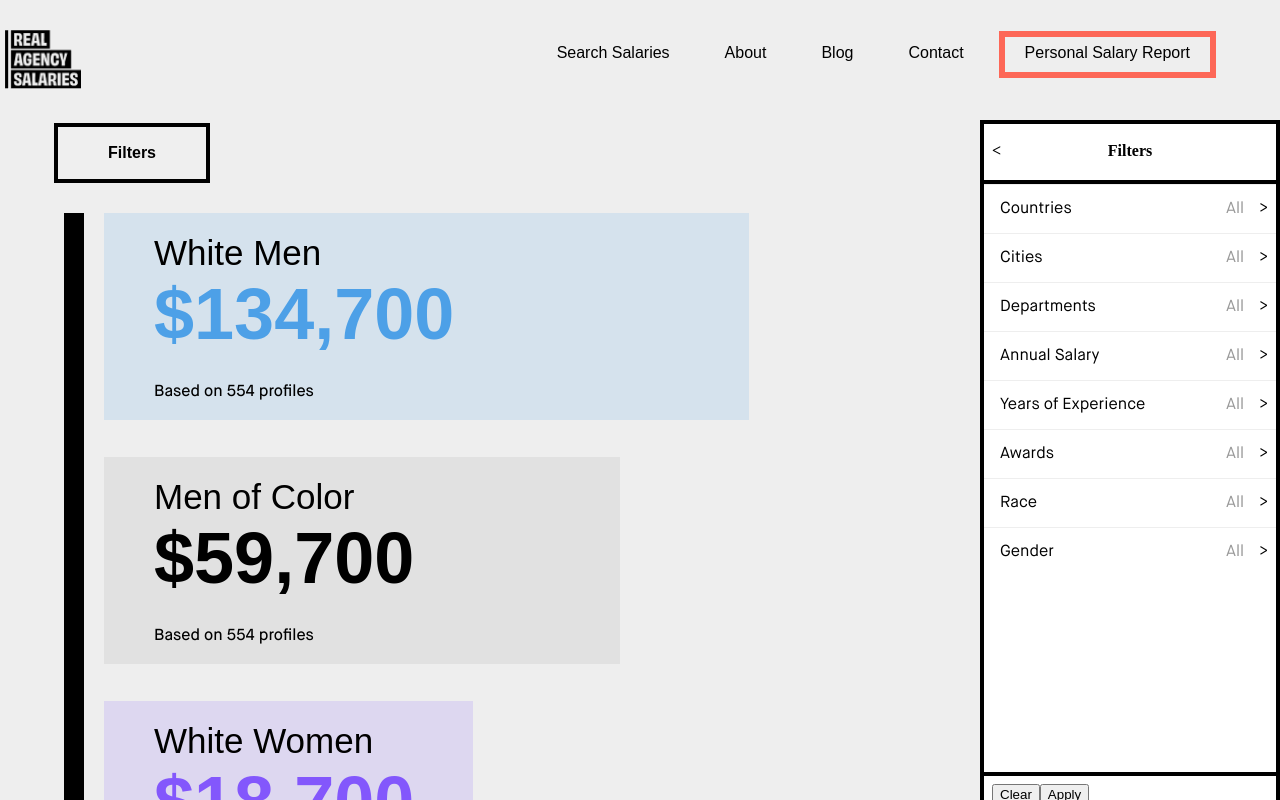
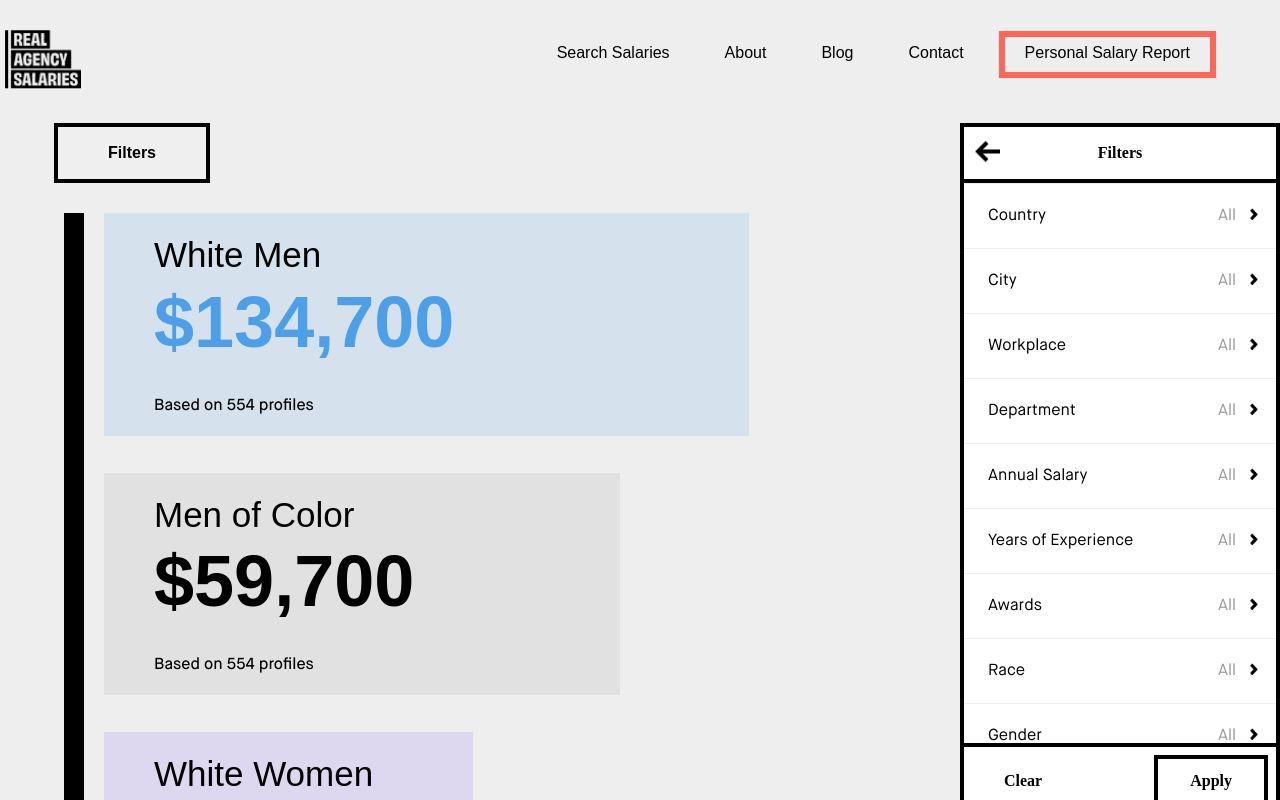
Before and after one commit to OneilCampbell/RAS-homepage, a plain HTML site: page snapshot.html in a window 1280 px wide. Both pictures are taken after a click on the button "Filters". Shown: the top 800 px of the page. Drawn offline with nearby package versions, Linux system fonts and the light colour scheme; a web font is replaced by a local one.

Commit message:
add filter styles

```diff
--- a/main.css
+++ b/main.css
@@ -45,6 +45,14 @@ body {
   height: 100%;
   width: 100%;
   margin: 0;
+}
+/****************************************************************
+-----------------------------------------------------------------
+                            spacers
+-----------------------------------------------------------------
+*****************************************************************/
+.pxy-0 {
+  padding: 0px !important;
 }
 
 /****************************************************************
@@ -363,6 +371,7 @@ li:hover {
 
 .salaries-slideshow-label-span {
   /* display: flex; */
+  line-height: 1.25;
 }
 
 .salaries-slideshow-label {
@@ -2863,6 +2872,33 @@ footer {
   padding-bottom: 70px;
 }
 
+.btn {
+  cursor: pointer;
+  font-size: 16px;
+  font-weight: 600;
+  line-height: 1.25;
+  border: none;
+  background: none;
+  font-family: "OBVIOUSLY-WIDE";
+  padding: 12px 32px 16px;
+}
+
+.btn-block {
+  width: 100%;
+  transition: 0.25s ease-out all;
+}
+.btn-block:hover {
+  background: black;
+  color: white;
+}
+
+.btn-primary {
+  border: solid 4px black;
+}
+.btn-primary:hover {
+  border: 4px solid #fd6757;
+}
+
 .button-fixed {
   display: block;
   width: calc(100% - 30px);
@@ -3107,7 +3143,7 @@ footer {
 .filter-menu {
   position: fixed;
   z-index: 9999;
-  top: 120px;
+  top: 123px;
   left: 100%;
   transition: 0.5s ease-out all;
   border: 4px solid black;
@@ -3115,6 +3151,7 @@ footer {
   margin: 0 auto;
   overflow: hidden;
   width: 100%;
+  height: calc(100% - 123px);
 }
 
 .filter-menu.open {
@@ -3135,11 +3172,11 @@ footer {
 
 @media only screen and (min-width: 560px) {
   .filter-menu {
-    width: 300px;
+    width: 320px;
     height: 700px;
   }
   .filter-menu.open {
-    left: calc(100% - 300px);
+    left: calc(100% - 320px);
   }
 }
 
@@ -3162,24 +3199,31 @@ footer {
 .filter-header {
   padding: 18px 8px;
   text-align: center;
+  line-height: 1;
 }
 
 .filter-header-back {
   position: absolute;
   left: 0;
-  top: 10px;
+  top: 50%;
+  transform: translateY(-50%);
   padding: 8px;
+  line-height: 1;
 }
 
 .filter-body {
-  height: 85%;
   display: flex;
   flex-direction: column;
+  overflow-y: auto;
+  height: 100%;
 }
 .filter-footer {
+  position: relative;
   padding: 8px;
   border-top: 4px solid black;
   display: flex;
+  justify-content: space-between;
+  align-items: center;
 }
 
 .list-unstyled {
@@ -3188,9 +3232,10 @@ footer {
   padding: 0;
   margin: 0;
 }
+
 .list-unstyled li {
   border-top: 1px solid #eee;
-  padding: 16px;
+  padding: 24px 24px;
   position: relative;
   font-family: "Maison Neue Book", sans-serif;
 }
@@ -3205,9 +3250,14 @@ footer {
 }
 
 .filter-options-item:after {
-  content: ">";
+  content: "";
+  background-image: url(./Assets/Images/chevron-right.png);
+  background-repeat: no-repeat;
+  background-size: contain;
+  width: 10px;
+  height: 12px;
   position: absolute;
-  right: 8px;
+  right: 16px;
 }
 
 .filter-count {
@@ -3219,13 +3269,43 @@ footer {
 
 .filter-body-search {
   width: 100%;
-  padding: 16px;
-  padding-left: 30px;
+  padding: 24px;
+  padding-left: 52px;
   background: #eee;
   border: none;
   font-family: "Maison Neue Book", sans-serif;
   line-height: 1.5;
-}
+  font-size: 16px;
+  border-radius: 0;
+}
+.filter-body-search::placeholder {
+  color: #999;
+}
+
+#filter-search-box {
+  position: relative;
+}
+#filter-search-box:before {
+  position: absolute;
+  top: 24px;
+  left: 20px;
+  content: "";
+  width: 12px;
+  height: 12px;
+  border: 4px solid #aaa;
+  border-radius: 20px;
+}
+#filter-search-box:after {
+  position: absolute;
+  top: 38px;
+  left: 36px;
+  content: "";
+  width: 4px;
+  height: 10px;
+  background: #aaa;
+  transform: rotate(-45deg);
+}
+
 .filter-body-search::placeholder {
   font-family: "Maison Neue Book", sans-serif;
   padding-top: 16px;
--- a/snapshot.html
+++ b/snapshot.html
@@ -16,7 +16,7 @@
           <div class="filter-content">
 
             <div class="filter-head">
-              <div class="filter-header-back"><</div>
+              <div class="filter-header-back"><img src="./Assets/Images/back-arrow.png"/></div>
               <div class="filter-header">Filters</div>
             </div>
 
@@ -26,12 +26,15 @@
                 <li class="filter-options-item"
                     data-search
                     data-type="multi-select"
-                    data-content="countries">Countries</li>
+                    data-content="countries">Country</li>
                 <li data-search
                     data-type="multi-select"
-                    data-content="cities" class="filter-options-item">Cities</li>
-                <li data-type="single-select"
-                    data-content="departments" class="filter-options-item">Departments</li>
+                    data-content="cities" class="filter-options-item">City</li>
+                <li data-type="multi-select"
+                    data-content="workplace" class="filter-options-item">Workplace</li>
+                <li data-search
+                    data-type="single-select"
+                    data-content="departments" class="filter-options-item">Department</li>
                 <li data-type="single-range"
                     data-content="salary" class="filter-options-item">Annual Salary</li>
                 <li data-type="single-range"
@@ -46,20 +49,22 @@
             </div>
 
             <div class="filter-footer">
-              <button id="filter-clear">Clear</button>
-              <button id="filter-apply">Apply</button>
+              <button id="filter-clear" class="btn">Clear</button>
+              <button id="filter-apply" class="btn btn-primary">Apply</button>
             </div>
            </div>
 
             <div class="filter-content">
 
               <div class="filter-head">
-                <div class="filter-header-back"><</div>
+                <div class="filter-header-back"><img src="./Assets/Images/back-arrow.png"/></div>
                 <div id="filter-header-active" class="filter-header">Filter Option</div>
               </div>
 
                 <div class="filter-body">
-                  <input id="filter-search" placeholder="search" class="filter-body-search"/>
+                    <div id="filter-search-box">
+                        <input id="filter-search" placeholder="Search" class="filter-body-search"/>
+                    </div>
                   <div class="filter-body-list">
                     <ul id="filter-list" class="list-unstyled">
                       <li>Filter Option 02</li>
@@ -68,8 +73,8 @@
                   </div>
                 </div>
 
-                <div class="filter-footer">
-                  <button>Save</button>
+                <div class="filter-footer pxy-0">
+                  <button class="btn btn-block">Save</button>
                 </div>
               </div>
             </div>
--- a/snapshot.js
+++ b/snapshot.js
@@ -8,6 +8,7 @@
     const filterOptions = document.querySelectorAll(".filter-options-item");
     const filterBackButtons = document.querySelectorAll(".filter-header-back");
     const filterHeaderActive = document.getElementById("filter-header-active");
+    const filterSearchBox = document.getElementById("filter-search-box");
     const filterSearch = document.getElementById("filter-search");
     const filterList = document.getElementById("filter-list");
     const filterClear = document.getElementById("filter-clear");
@@ -75,6 +76,17 @@
         "Finance",
         "Media",
       ],
+      workplace: [
+        "Agency Name 1",
+        "Agency Name 2",
+        "Agency Name 3",
+        "Agency Name 4",
+        "Agency Name 5",
+        "Agency Name 6",
+        "Agency Name 7",
+        "Agency Name 8",
+        "Agency Name 9",
+      ],
     };
 
     //init top level filters
@@ -109,6 +121,7 @@
     });
 
     const handleFilterBackClick = () => {
+      initialItems = null;
       if (isFilterOpen) {
         filterWrapper.classList.remove("filter-wrapper--open");
         isFilterOpen = !isFilterOpen;
@@ -365,6 +378,7 @@
     //top level buttons
     filterClear.addEventListener("click", () => {
       filters = {};
+      updateSelectionCounts();
     });
     filterApply.addEventListener("click", () => {
       // send to backend
```
Also changed, not shown: Assets/Images/chevron-right.png (added), 1 other file.
